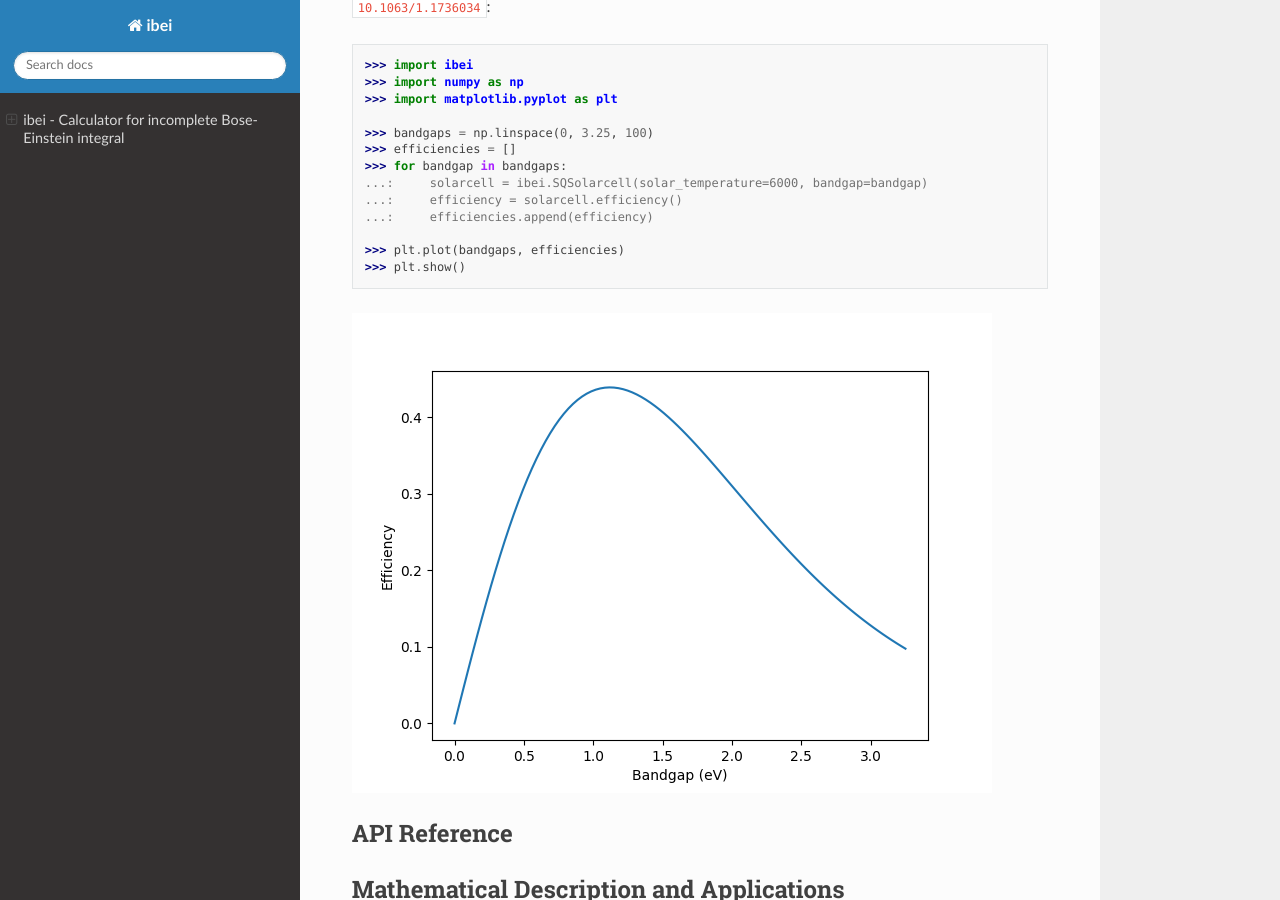
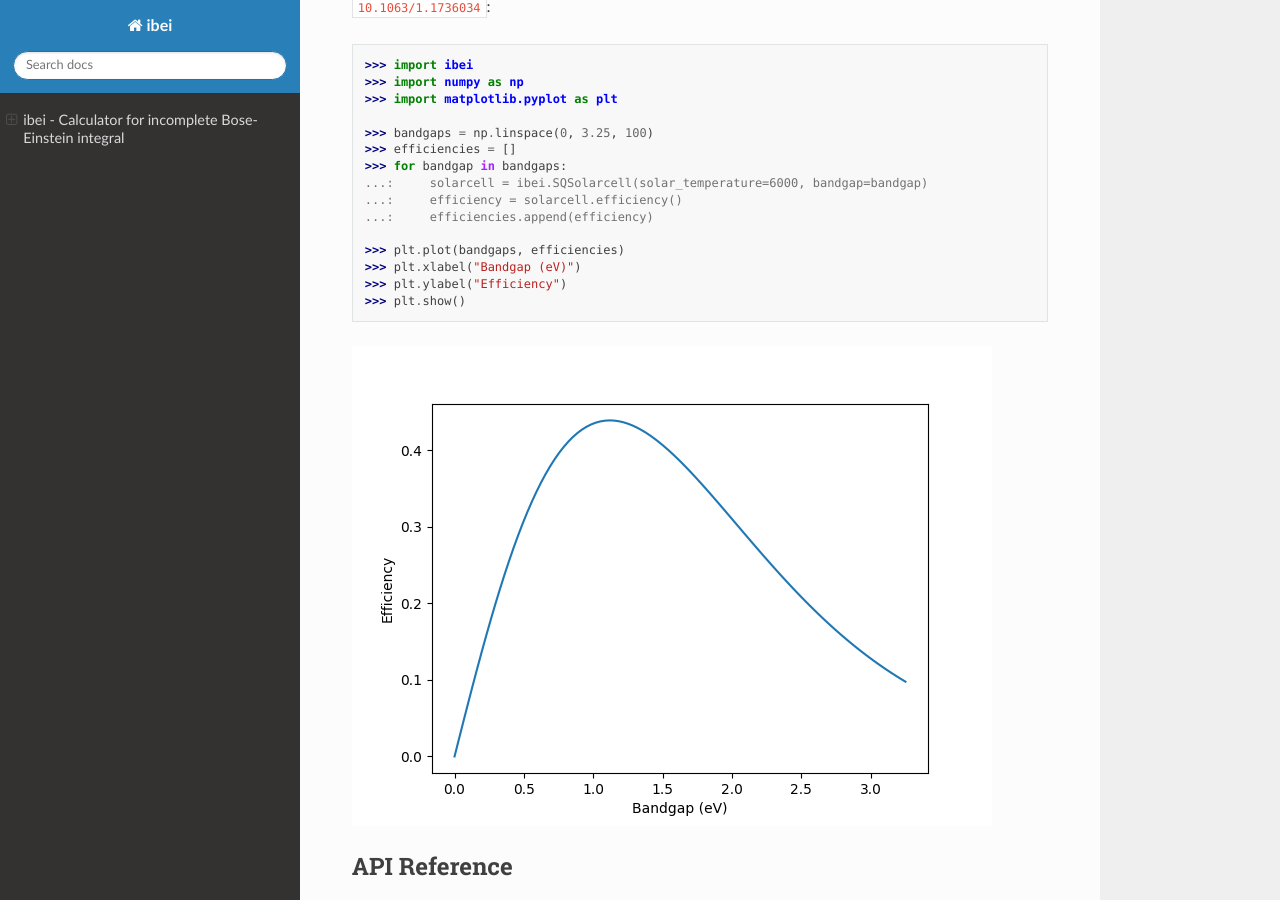
Before and after one commit to jrsmith3/ibei, a Sphinx documentation site: the page built from doc/index.rst, in a window 1280 px wide and 900 px high, scrolled down 1248 px. Built offline with Sphinx 7.4.7 and the Read the Docs theme 2.0.0, drawn with Linux system fonts in a browser that asks for light colours; cross-references to code outside the pages are shown as plain code.

Commit message:
Update example
To add axis labels.

```diff
--- a/doc/index.rst
+++ b/doc/index.rst
@@ -69,6 +69,8 @@ Shockley and Queisser's Fig. 3 :cite:`10.1063/1.1736034`::
     ...:     efficiencies.append(efficiency)
 
     >>> plt.plot(bandgaps, efficiencies)
+    >>> plt.xlabel("Bandgap (eV)")
+    >>> plt.ylabel("Efficiency")
     >>> plt.show()
 
 
```
